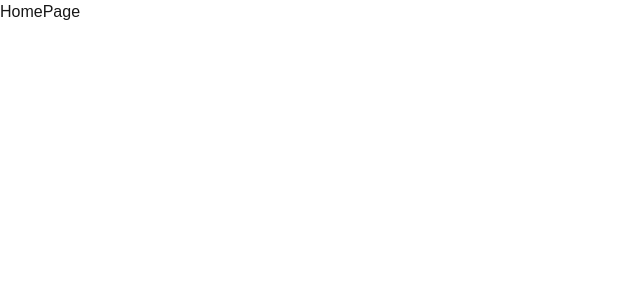
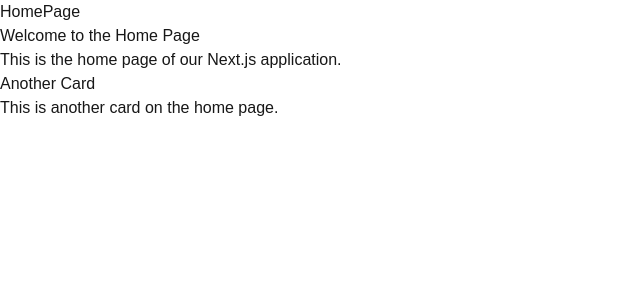
Before and after one commit to theisraelolaleye/alx-project-0x02-setup, a Next.js app in the folder alx-project-0x02/: page /home in a window 1280 px wide. Shown: the top 300 px of the page, without its empty margins (0-640 px from the left). Built offline with nearby package versions, Linux system fonts and the light colour scheme.

Commit message:
feat: add Card component and integrate into HomePage
- Create reusable Card component with title and content props
- Add CardProps interface to type definitions
- Update HomePage to display multiple Card components
- Establish common components directory structure

```diff
--- /dev/null
+++ b/alx-project-0x02/components/common/Card.tsx
@@ -0,0 +1,14 @@
+import React from 'react'
+import { CardProps } from '../../interfaces'
+
+
+const Card = ({title, content}: CardProps) => {
+  return (
+    <div>
+      <h2>{title}</h2>
+      <p>{content}</p>
+    </div>
+  )
+}
+
+export default Card
--- a/alx-project-0x02/interfaces/index.ts
+++ b/alx-project-0x02/interfaces/index.ts
@@ -1,3 +1,8 @@
 interface HeaderProps {
   title: string;
 }
+
+export interface CardProps {
+  title: string;
+  content: string;
+}
--- a/alx-project-0x02/pages/home.tsx
+++ b/alx-project-0x02/pages/home.tsx
@@ -1,10 +1,15 @@
 import React from 'react'
+import Card from '@/components/common/Card'
 
 const HomePage = () => {
   return (
 
     <section>
       <h1>HomePage</h1>
+
+      <Card title="Welcome to the Home Page" content="This is the home page of our Next.js application." />
+
+      <Card title="Another Card" content="This is another card on the home page." />
     </section>
   )
 }
```
